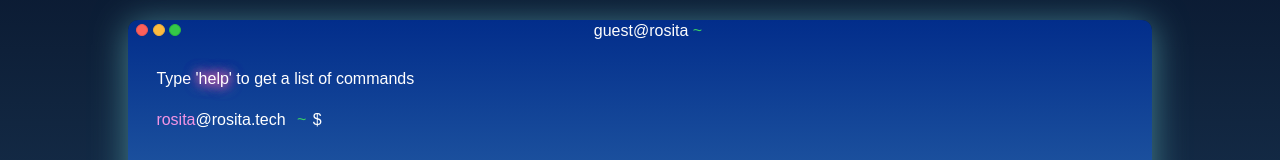
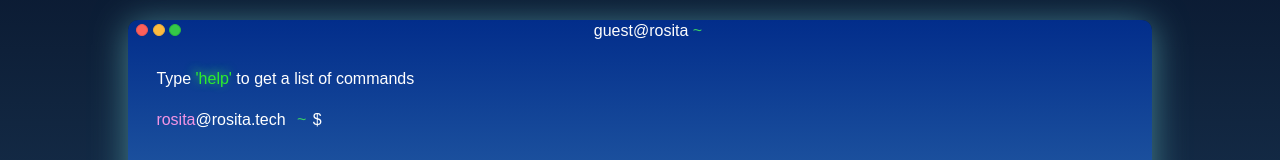
Before and after one commit to ejero/terminal-site, a website: page index.html in a window 1280 px wide. Shown: the part 200-360 px from the top of the page. Drawn offline with Linux system fonts and the light colour scheme.

Commit message:
Update style for help message

```diff
--- a/style.css
+++ b/style.css
@@ -228,14 +228,14 @@ body {
 
 #helpCommand {
   color: #2ced2c;
-  text-shadow: -3px -2px 12px #38ce66;
+  text-shadow: -3px -2px 10px #38ce66;
   /* Green glowing text */
   /* text-shadow: 2px 2px 12px #1ece84; */
   font-size: 16px;
 
   /* Pink glowing text */
-  color: #fff;
-  text-shadow: 0 0 15px #ff69b4, 0 0 10px #ff69b4, 0 0 15px #ff69b4;
+  /* color: #fff;
+  text-shadow: 0 0 15px #ff69b4, 0 0 10px #ff69b4, 0 0 15px #ff69b4; */
 }
 
 /* Portfolio styling */
```
